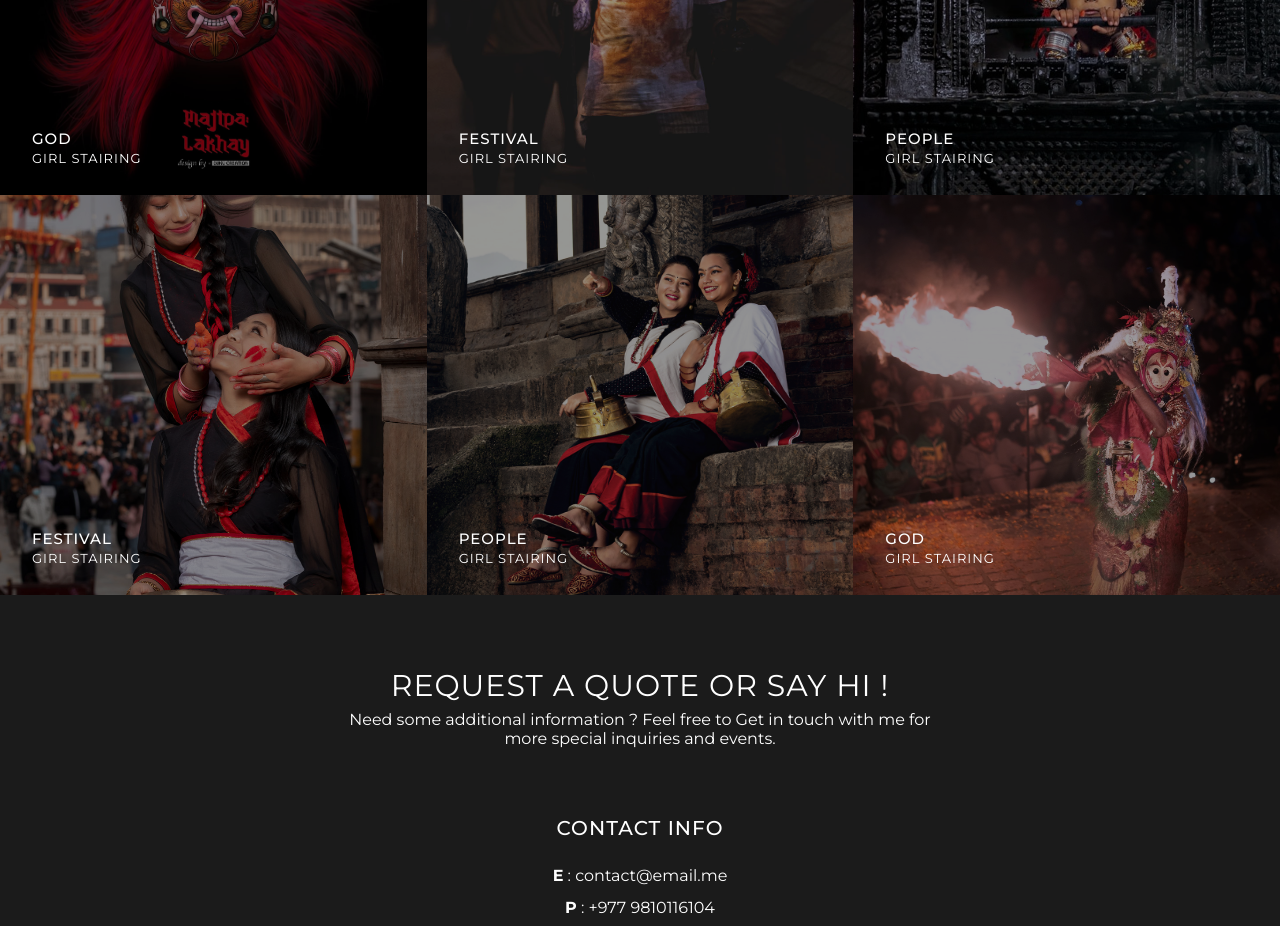
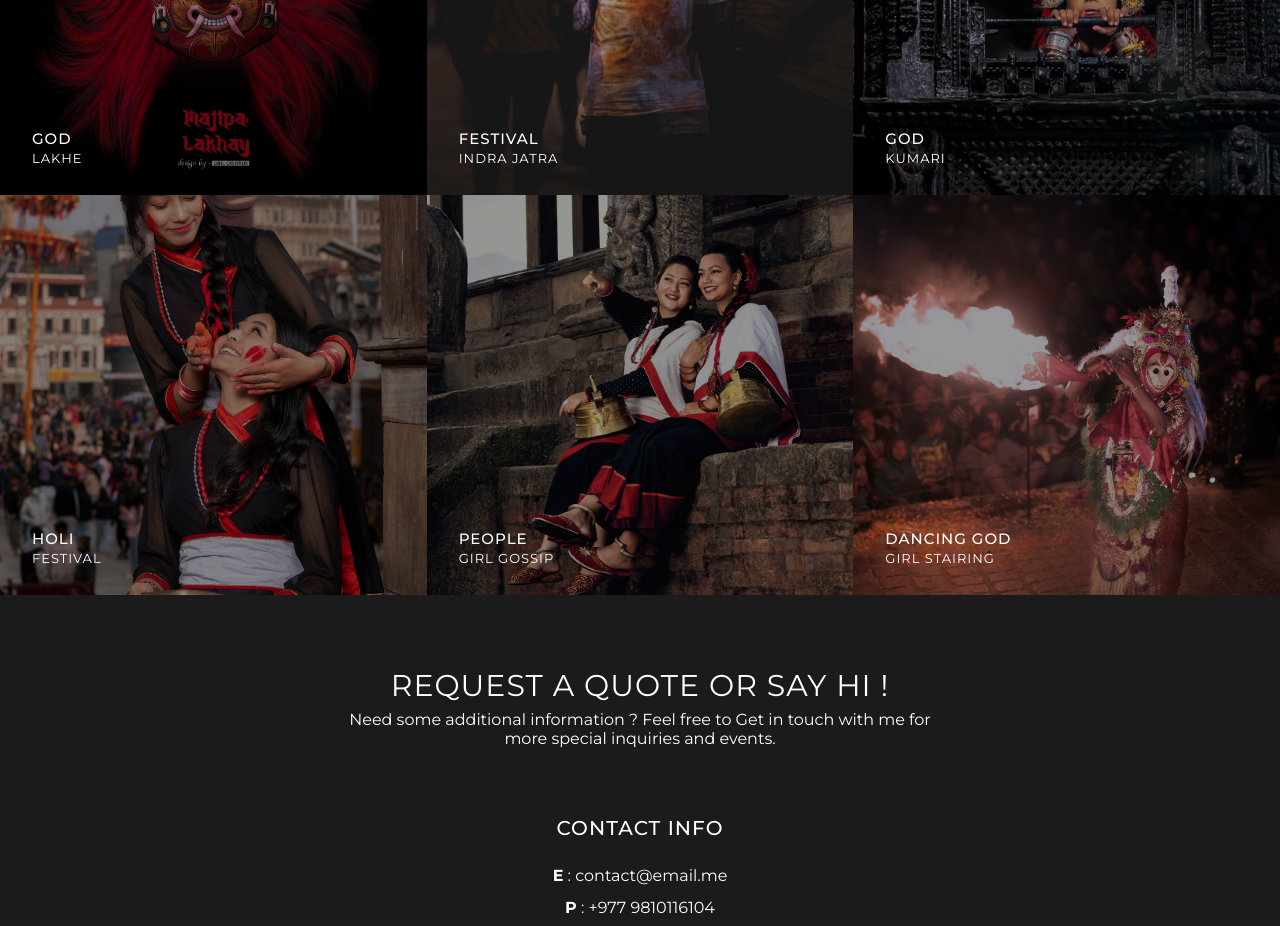
Before and after one commit to trickster1o1/krimin, a React (Create React App) app: page / in a window 1280 px wide. Shown: the part 3020-3946 px from the top of the page. Built offline with nearby package versions, Linux system fonts and the light colour scheme.

Commit message:
img descriptions fix

```diff
--- a/src/assets/data/data.js
+++ b/src/assets/data/data.js
@@ -7,28 +7,28 @@ import imgf from "../../assets/works/f.jpg";
 
 export const photos = [
     {
-        title: 'girl stairing',
+        title: 'lakhe',
         category: 'god',
         img: imga
     },{
-        title: 'girl stairing',
+        title: 'Indra Jatra',
         category: 'festival',
         img: imgb
     },{
-        title: 'girl stairing',
-        category: 'people',
+        title: 'Kumari',
+        category: 'god',
         img: imgc
     },{
-        title: 'girl stairing',
-        category: 'festival',
+        title: 'Festival',
+        category: 'holi',
         img: imge
     },{
-        title: 'girl stairing',
+        title: 'girl gossip',
         category: 'people',
         img: imgf
     },{
         title: 'girl stairing',
-        category: 'god',
+        category: 'dancing god',
         img: imgd
     },
 ]
```
